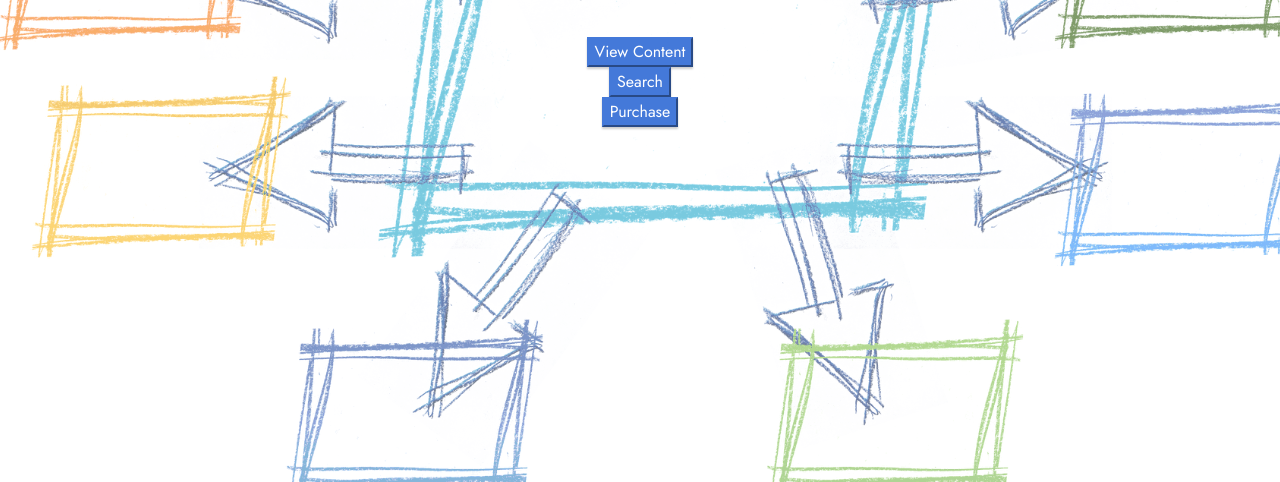
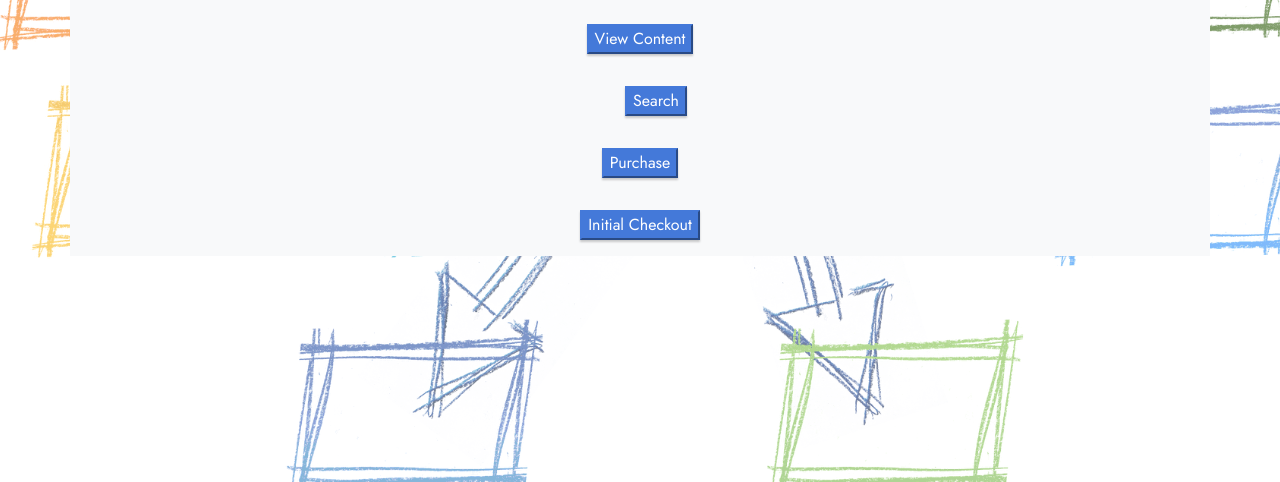
Before and after one commit to mirawebs22/mirawebs.github.io, a plain HTML site: page fbtest.html in a window 1280 px wide. Shown: the part 318-800 px from the top of the page. Drawn offline with Linux system fonts and the light colour scheme.

Commit message:
Added test fb tracking page

```diff
--- a/fbtest.html
+++ b/fbtest.html
@@ -68,21 +68,32 @@
 
     <div class="mbr-overlay" style="opacity: 0.4; background-color: rgb(255, 255, 255);"></div>
 
-    <div class="align-center container">
+    <div class="align-center container bg-light">
         <div class="row justify-content-center">
-            <div class="col-12 col-lg-12">
+            <div class="col-12 col-lg-12 m-3">
+                <p class="display-2">Page View Triggered Automatically!</p>
+            </div>
+
+            <div class="col-12 col-lg-12 m-3">
                 <button class="btn-primary" id="btn-view_content" type="button" onClick="javascript:fb_view_content();">View Content</button>
             </div>
+
             <div class="row col-12 col-lg-12">
-                <div class="align-center container">
+                <div class="align-center container m-3">
                 <button class="btn-primary" id="btn-search" type="button" onClick="javascript:fb_search();">Search</button>
             </div>
             </div>
 
-            <div class="row col-12 col-lg-12">
+            <div class="row col-12 col-lg-12 m-3">
                 <div class="align-center container">
-                <button class="btn-primary" id="btn-purchase" type="button" onClick="javascript:fb_purchase();">Purchase</button>
+                    <button class="btn-primary" id="btn-purchase" type="button" onClick="javascript:fb_purchase();">Purchase</button>
+                </div>
             </div>
+
+            <div class="row col-12 col-lg-12 m-3">
+                <div class="align-center container">
+                    <button class="btn-primary" id="btn-purchase" type="button" onClick="javascript:fb_initial_checkout();">Initial Checkout</button>
+                </div>
             </div>
 
         </div>
--- a/fbtrack.js
+++ b/fbtrack.js
@@ -47,6 +47,13 @@ function fb_purchase() {
     //   );
 }
 
+function fb_initial_checkout() {
+  fbq('track', 'InitiateCheckout');
+  console.log("Facebook Initial Checkout Event Triggered!");
+}
+
+
+
 function fb_add_to_cart() {
     fbq('track', 'AddToCart', {
         content_name: 'Really Fast Running Shoes',
```
